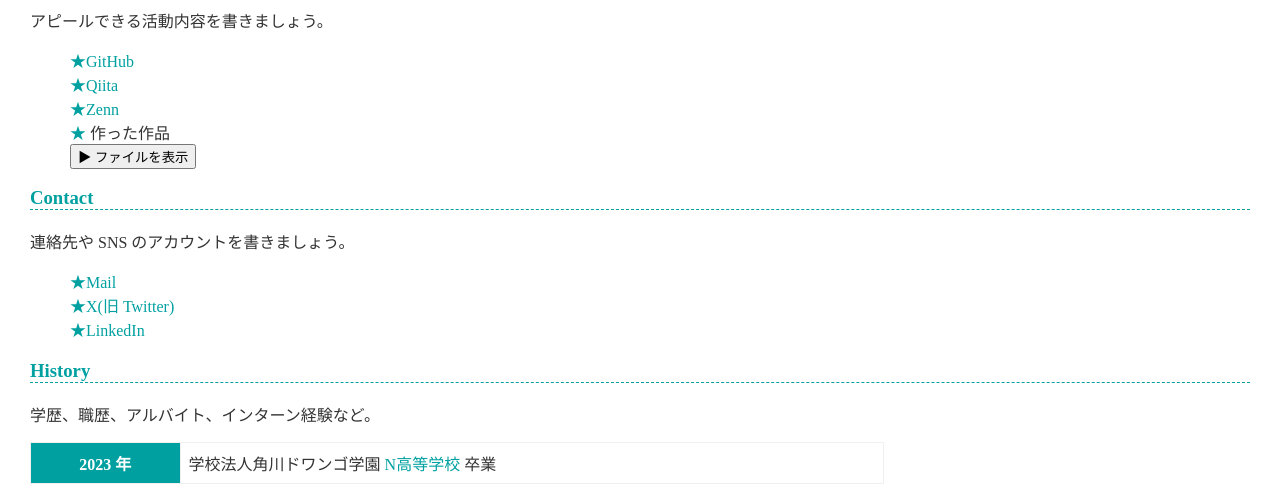
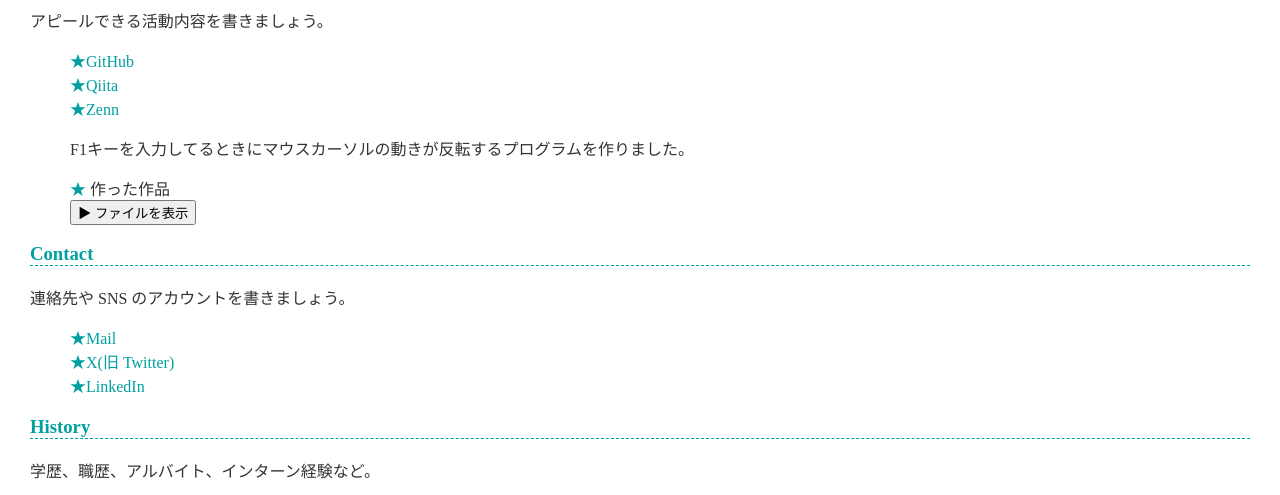
Before and after one commit to 1n2nn/1n2nn.github.io, a plain HTML site: page index.html in a window 1280 px wide. Shown: the part 800-1295 px from the top of the page. Drawn offline with Linux system fonts and the light colour scheme.

Commit message:
Update index.html

```diff
--- a/index.html
+++ b/index.html
@@ -48,6 +48,7 @@
   <li><a href="https://github.com/">GitHub</a></li>
   <li><a href="https://qiita.com/">Qiita</a></li>
   <li><a href="https://zenn.dev/">Zenn</a></li>
+  <p>F1キーを入力してるときにマウスカーソルの動きが反転するプログラムを作りました。</p>
   <li>
     作った作品<br>
     <button onclick="toggleFiles()">▶ ファイルを表示</button>
```
